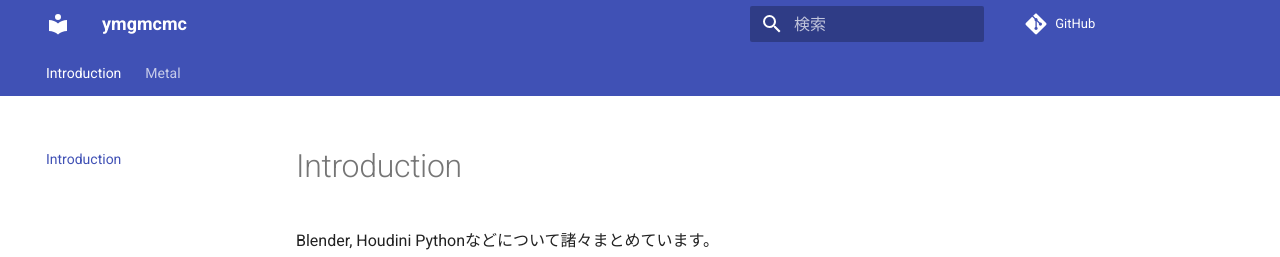
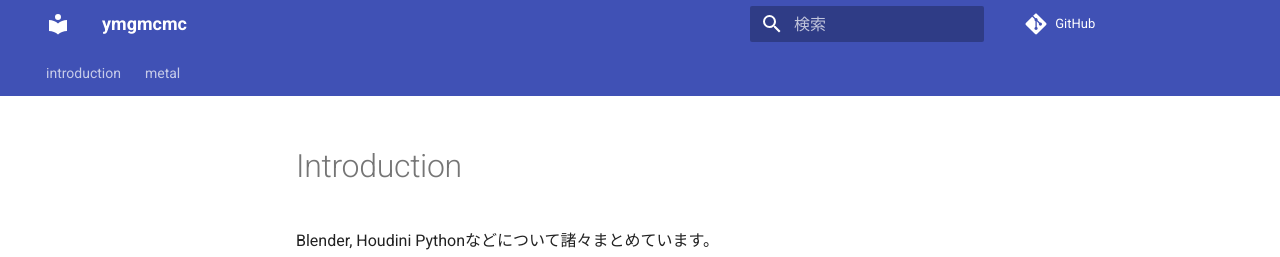
Before and after one commit to naoya-horai/documents, an MkDocs documentation site: the page built from docs/index.md, in a window 1280 px wide. Shown: the top 257 px of the page. Built offline with MkDocs 1.6.1 and Material for MkDocs 9.7.7, drawn with Linux system fonts in a browser that asks for light colours; comment, search, counter and statistics services are not loaded; part of the change alters nothing that is shown.

```diff
--- a/mkdocs.yml
+++ b/mkdocs.yml
@@ -12,3 +12,7 @@ theme:
 
   features:
     - tabs
+
+nav:
+  - introduction: index.mc
+  - metal: metal
```
